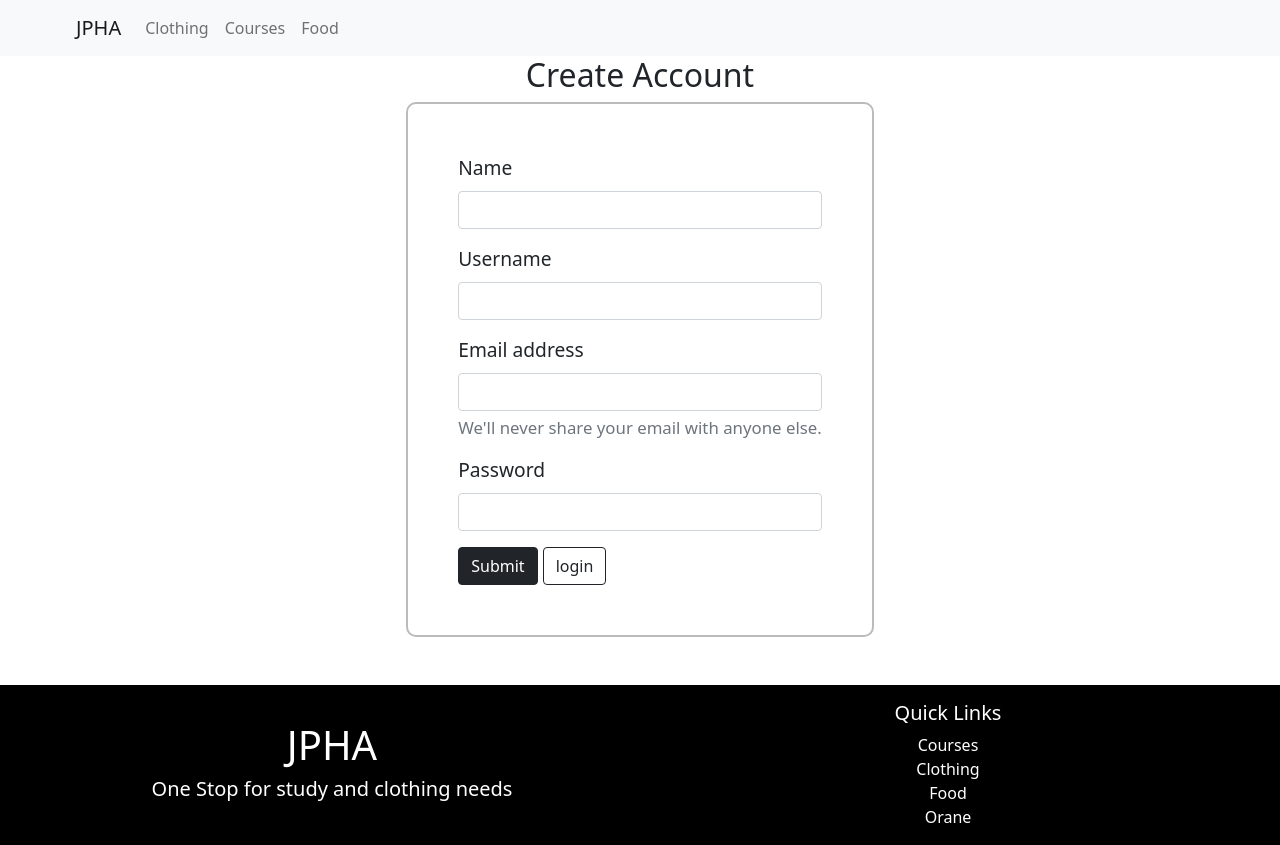
After one commit to frost-head/Ecommerce-Site, a Flask app: page /create-account in a window 1280 px wide. The commit adds this page. Run offline with Flask 2, Linux system fonts and the light colour scheme.

Commit message:
Added Account Creation Page

```diff
--- a/main.py
+++ b/main.py
@@ -6,8 +6,17 @@ app = Flask(__name__)
 def home():
     return render_template('Home.html', whatsNew=[{'title':'Check out are new skirts','price':'1299','image':'/static/whatsNew1.jpeg','active':'True'},{'active':'False','title':'Check out are new shirts','price':'1099','image':'/static/whatsNew2.jpeg'},{'active':'False','title':'Check out are all new math course','price':'599','image':'/static/whatsNew3.jpeg'}])
 
+@app.route('/create-account', methods=['GET','POST'])
+def createAccount():
+    return render_template(
+        'CreateAccount.html'
+    )
+
+
 @app.route('/clothing')
 def clothings():
-    return render_template('Clothing.html',results=[{'title':'Check out are new skirts','price':'1299','image':'/static/whatsNew1.jpeg','active':'True'},{'active':'False','title':'Check out are new shirts','price':'1099','image':'/static/whatsNew2.jpeg'},{'title':'Check out are new skirts','price':'1299','image':'/static/whatsNew1.jpeg','active':'True'},{'active':'False','title':'Check out are new shirts','price':'1099','image':'/static/whatsNew2.jpeg'},{'title':'Check out are new skirts','price':'1299','image':'/static/whatsNew1.jpeg','active':'True'},{'active':'False','title':'Check out are new shirts','price':'1099','image':'/static/whatsNew2.jpeg'},{'title':'Check out are new skirts','price':'1299','image':'/static/whatsNew1.jpeg','active':'True'}])
+    return render_template('Clothing.html',results=[{'title':'Check out are new skirts','price':'12','image':'/static/whatsNew1.jpeg','active':'True'},{'title':'Check out are new skirts','price':'12','image':'/static/whatsNew1.jpeg','active':'True'},{'active':'False','title':'Check out are new shirts','price':'1099','image':'/static/whatsNew2.jpeg'},{'title':'Check out are new skirts','price':'1299','image':'/static/whatsNew1.jpeg','active':'True'},{'active':'False','title':'Check out are new shirts','price':'1099','image':'/static/whatsNew2.jpeg'},{'title':'Check out are new skirts','price':'1299','image':'/static/whatsNew1.jpeg','active':'True'},{'active':'False','title':'Check out are new shirts','price':'1099','image':'/static/whatsNew2.jpeg'},{'title':'Check out are new skirts','price':'1299','image':'/static/whatsNew1.jpeg','active':'True'}])
+
+
 
 app.run(debug=True, host= '0.0.0.0')
--- a/static/style.css
+++ b/static/style.css
@@ -96,3 +96,18 @@ nav{
     justify-items: center;
     align-items: center;
 }
+
+.center{
+    min-height: 70vh;
+    width: 100%;
+    display: flex;
+    justify-content: center;
+    align-items: center;
+    flex-direction: column;
+}
+form{
+    font-size: 1.2rem ;
+    border: rgb(187, 187, 187) 2px solid;
+    padding: 50px;
+    border-radius: 10px ;
+}
--- /dev/null
+++ b/templates/CreateAccount.html
@@ -0,0 +1,39 @@
+{% extends 'Base.html' %}
+
+{% block head %}
+
+    <title>
+        JPHA - Create Account
+    </title>
+
+{% endblock %}
+
+{% block body %}
+
+    <div class="center">
+        <h2>Create Account</h2>
+        <form>
+            <div class="mb-3">
+                <label for="exampleInputEmail1" class="form-label">Name</label>
+                <input type="name" class="form-control" id="exampleInputEmail1" >
+
+              </div>
+            <div class="mb-3">
+                <label for="exampleInputEmail1" class="form-label">Username</label>
+                <input type="username" class="form-control" id="exampleInputEmail1" >
+              </div>
+            <div class="mb-3">
+              <label for="exampleInputEmail1" class="form-label">Email address</label>
+              <input type="email" class="form-control" id="exampleInputEmail1" aria-describedby="emailHelp">
+              <div id="emailHelp" class="form-text">We'll never share your email with anyone else.</div>
+            </div>
+            <div class="mb-3">
+              <label for="exampleInputPassword1" class="form-label">Password</label>
+              <input type="password" class="form-control" id="exampleInputPassword1">
+            </div>
+            <button type="submit" class="btn btn-dark">Submit</button>
+            <a href="/login" class="btn btn-outline-dark">login</a>
+          </form>
+    </div>
+
+{% endblock %}
```
Also changed, not shown: 2 other files.
